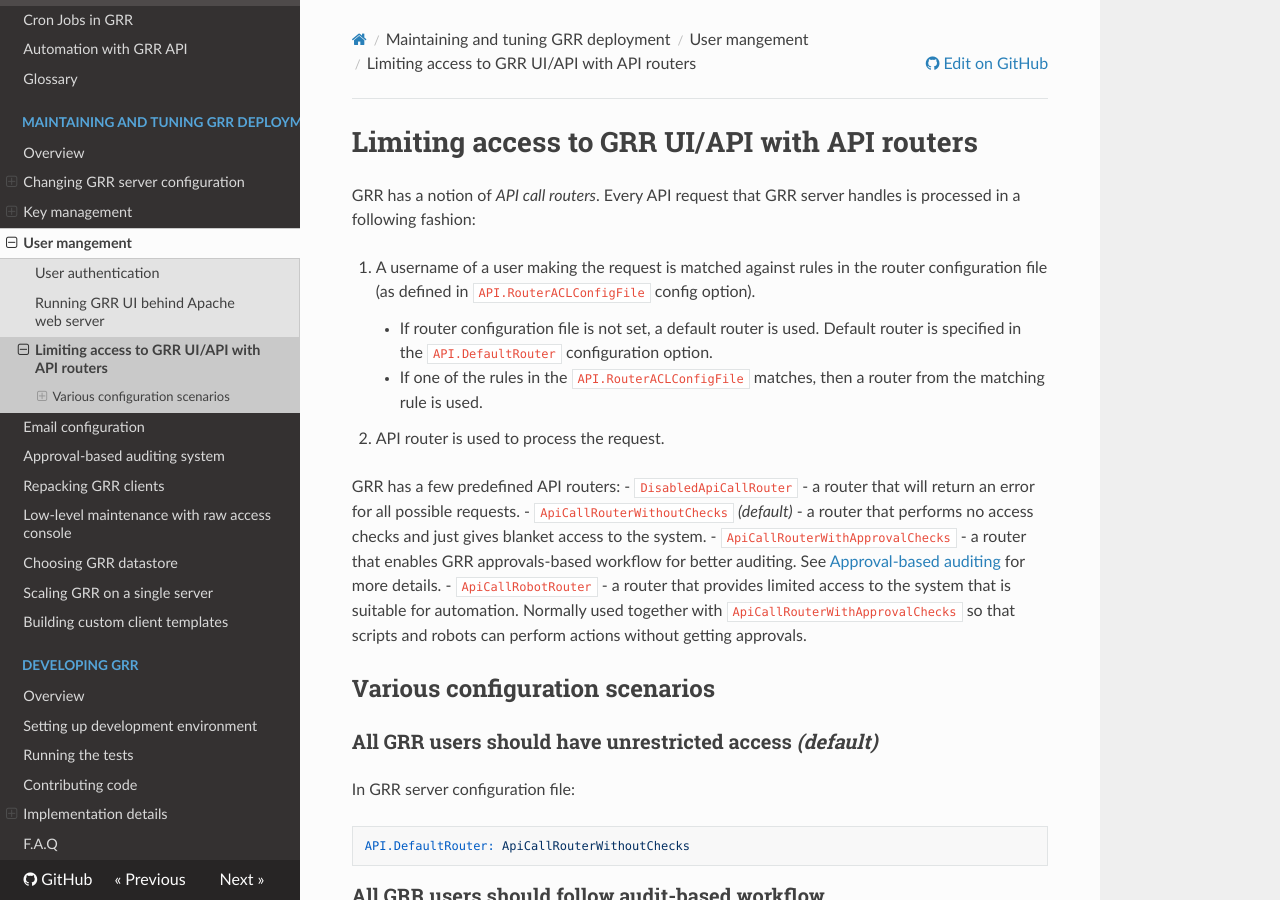
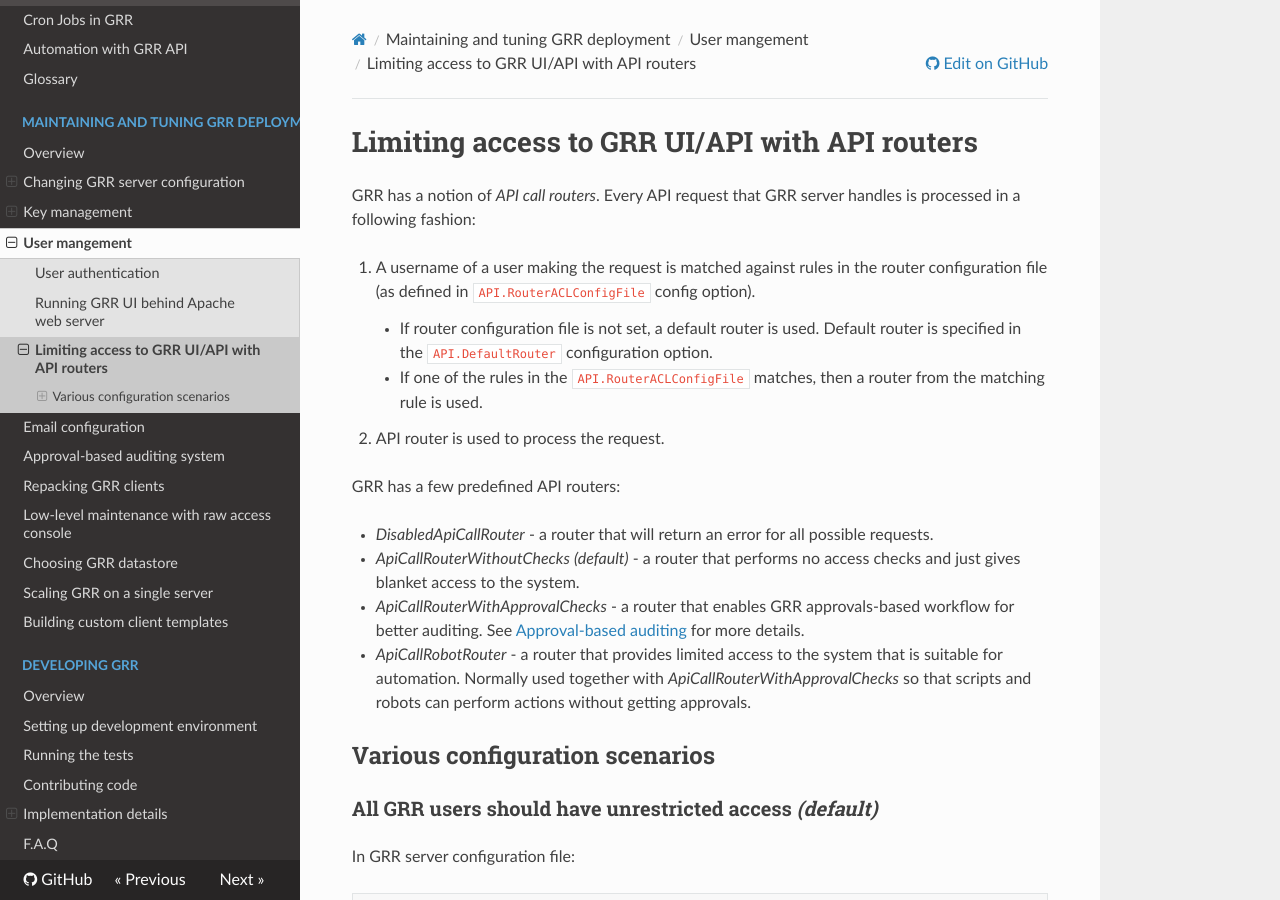
Before and after one commit to google/grr-doc, an MkDocs documentation site: the page built from docs/maintaining-and-tuning/user-management/limiting-access-with-routers.md, in a window 1280 px wide and 900 px high. Built offline with MkDocs 1.6.1, drawn with Linux system fonts in a browser that asks for light colours; nearby versions of some CDN libraries; old or Windows-style settings are respelled for this version of MkDocs.

```diff
--- a/docs/maintaining-and-tuning/user-management/limiting-access-with-routers.md
+++ b/docs/maintaining-and-tuning/user-management/limiting-access-with-routers.md
@@ -8,10 +8,11 @@ GRR has a notion of *API call routers*. Every API request that GRR server handle
 2. API router is used to process the request.
 
 GRR has a few predefined API routers:
-- `DisabledApiCallRouter` - a router that will return an error for all possible requests.
-- `ApiCallRouterWithoutChecks` *(default)* - a router that performs no access checks and just gives blanket access to the system.
-- `ApiCallRouterWithApprovalChecks` - a router that enables GRR approvals-based workflow for better auditing. See [Approval-based auditing](../approval-based-auditing.md) for more details.
-- `ApiCallRobotRouter` - a router that provides limited access to the system that is suitable for automation. Normally used together with `ApiCallRouterWithApprovalChecks` so that scripts and robots can perform actions without getting approvals.
+
+- *DisabledApiCallRouter* - a router that will return an error for all possible requests.
+- *ApiCallRouterWithoutChecks* *(default)* - a router that performs no access checks and just gives blanket access to the system.
+- *ApiCallRouterWithApprovalChecks* - a router that enables GRR approvals-based workflow for better auditing. See [Approval-based auditing](../approval-based-auditing.md) for more details.
+- *ApiCallRobotRouter* - a router that provides limited access to the system that is suitable for automation. Normally used together with *ApiCallRouterWithApprovalChecks* so that scripts and robots can perform actions without getting approvals.
 
 ## Various configuration scenarios
 
```
